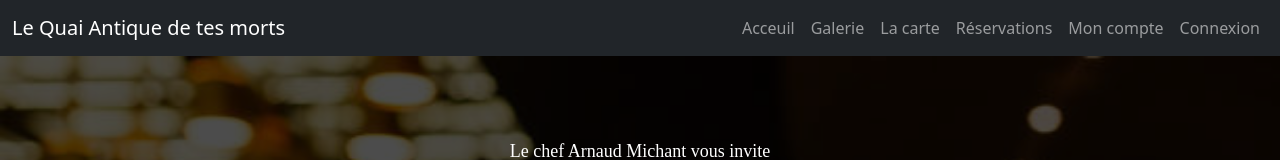
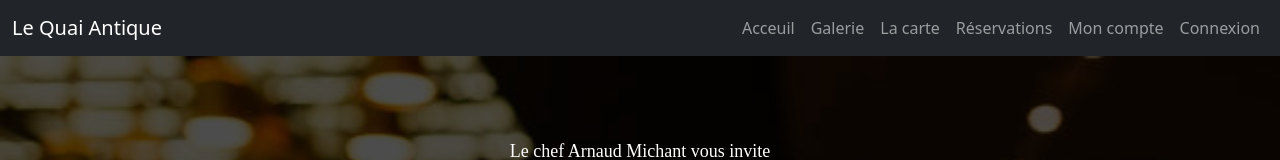
Before and after one commit to vidc01/test, a website with bundled scripts: page index.html in a window 1280 px wide. Shown: the top 160 px of the page. Built offline with nearby package versions, Linux system fonts and the light colour scheme; files whose address does not match are found by name; a web font is replaced by a local one.

Commit message:
title deploy

```diff
--- a/index.html
+++ b/index.html
@@ -16,7 +16,7 @@
     <header>
       <nav class="navbar navbar-expand-lg bg-dark" data-bs-theme="dark">
         <div class="container-fluid">
-          <a class="navbar-brand" href="#">Le Quai Antique de tes morts</a>
+          <a class="navbar-brand" href="#">Le Quai Antique</a>
           <button class="navbar-toggler" type="button" data-bs-toggle="collapse" data-bs-target="#navbarSupportedContent" aria-controls="navbarSupportedContent" aria-expanded="false" aria-label="Toggle navigation">
             <span class="navbar-toggler-icon"></span>
           </button>
```
